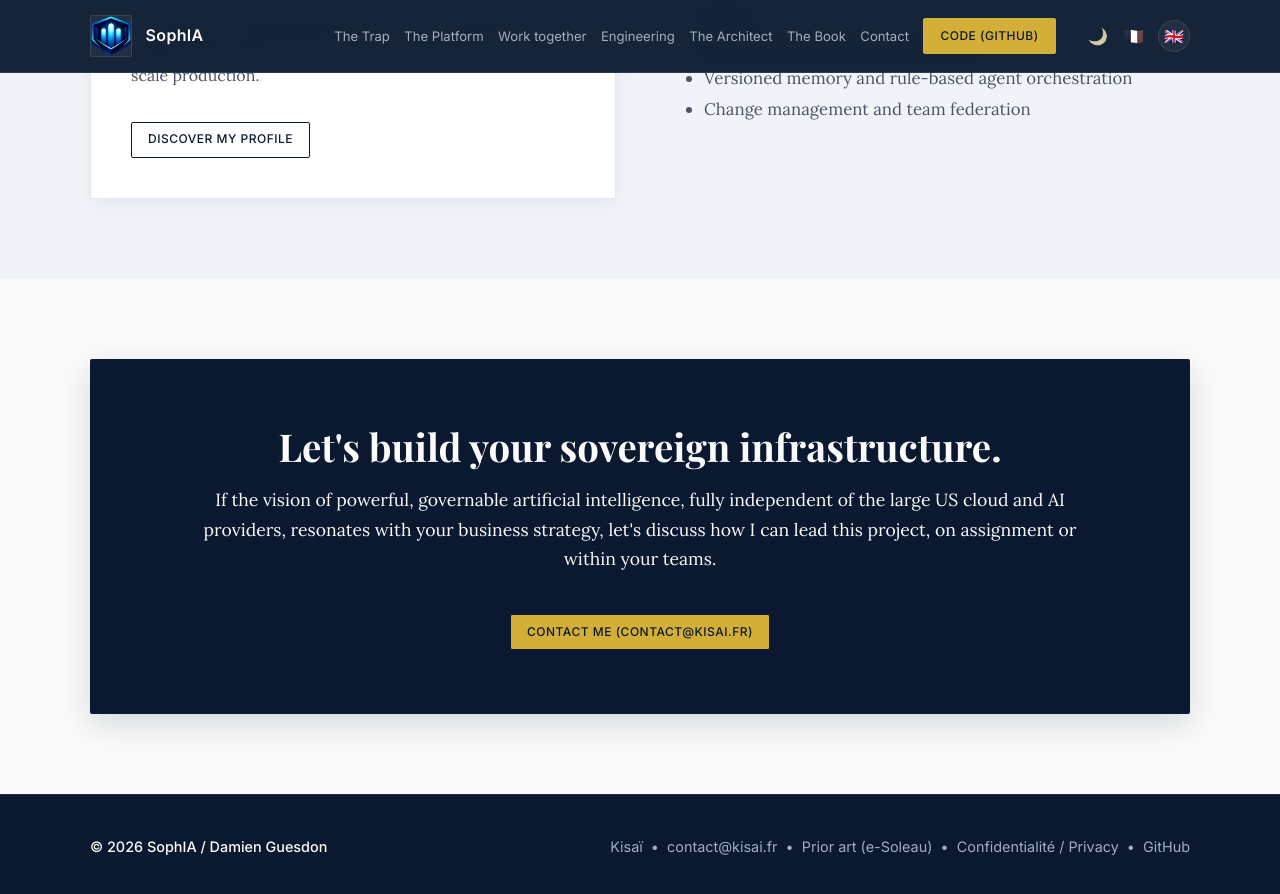
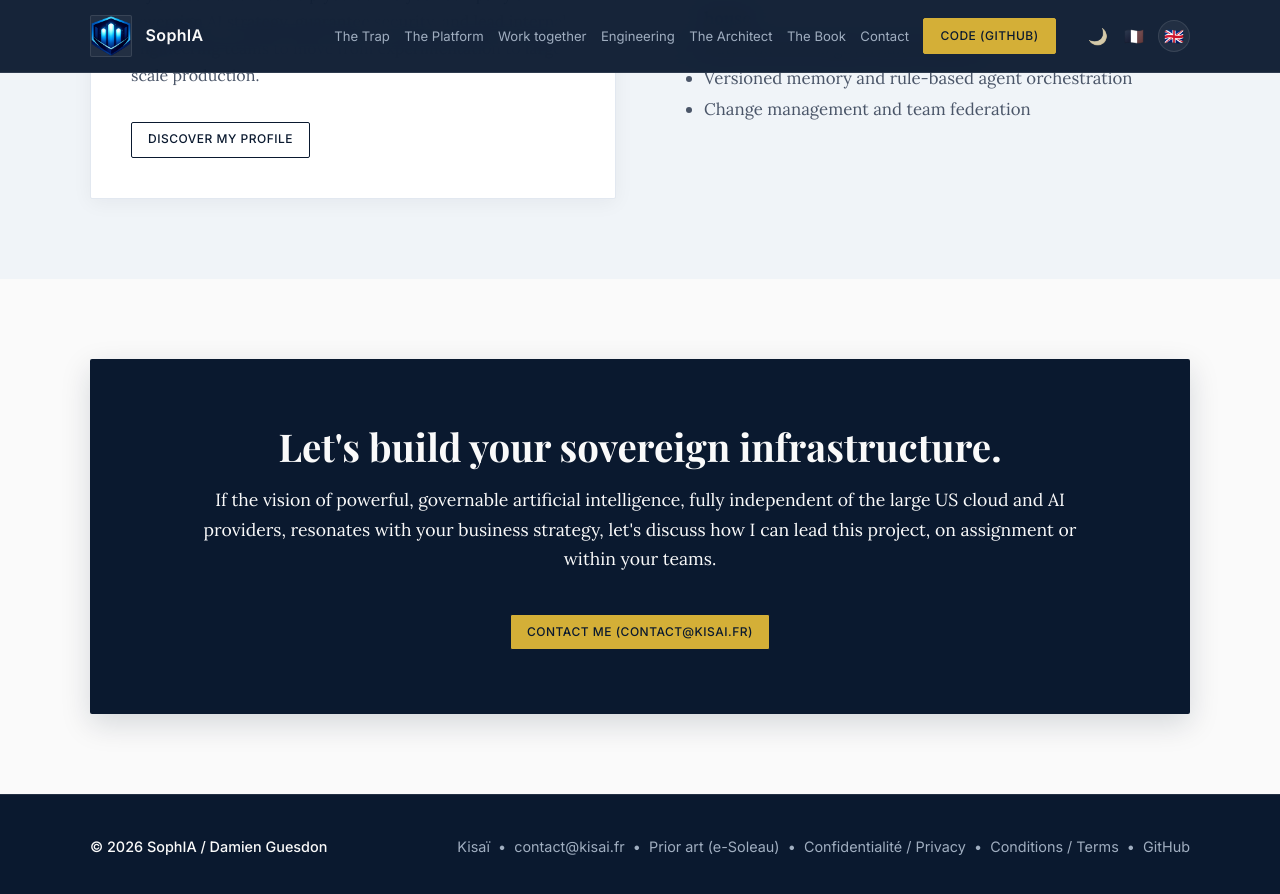
Before and after one commit to Kisai-DG-SLU/SophIA, a Jekyll site: the page built from index.html, in a window 1280 px wide and 900 px high, scrolled down 3374 px. Shown: the top 894 px of the window. Built offline with Jekyll 4.4.1, drawn with Linux system fonts in a browser that asks for light colours.

Commit message:
Pied de page : lien vers les conditions d'utilisation

```diff
--- a/_includes/footer.html
+++ b/_includes/footer.html
@@ -11,6 +11,8 @@
         <a href="/docs/e-soleau_proof.pdf" target="_blank" rel="noopener" data-i18n="footer.soleau">Antériorité (e-Soleau)</a>
         &nbsp;•&nbsp;
         <a href="/confidentialite.html" hreflang="fr">Confidentialité</a> / <a href="/privacy.html" hreflang="en" lang="en">Privacy</a>
+        &nbsp;•&nbsp;
+        <a href="/conditions.html" hreflang="fr">Conditions</a> / <a href="/terms.html" hreflang="en" lang="en">Terms</a>
         &nbsp;•&nbsp;
         <a href="https://github.com/Kisai-DG-SLU/SophIA-platform" target="_blank" rel="noopener noreferrer" data-i18n="footer.github">GitHub</a>
       </div>
```
